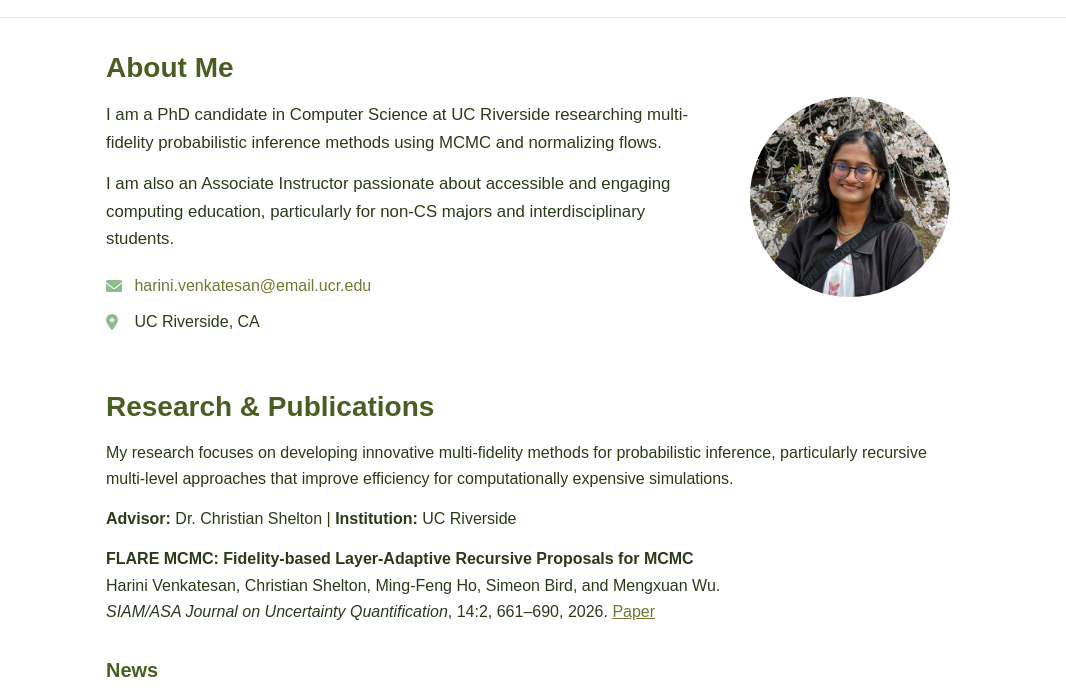
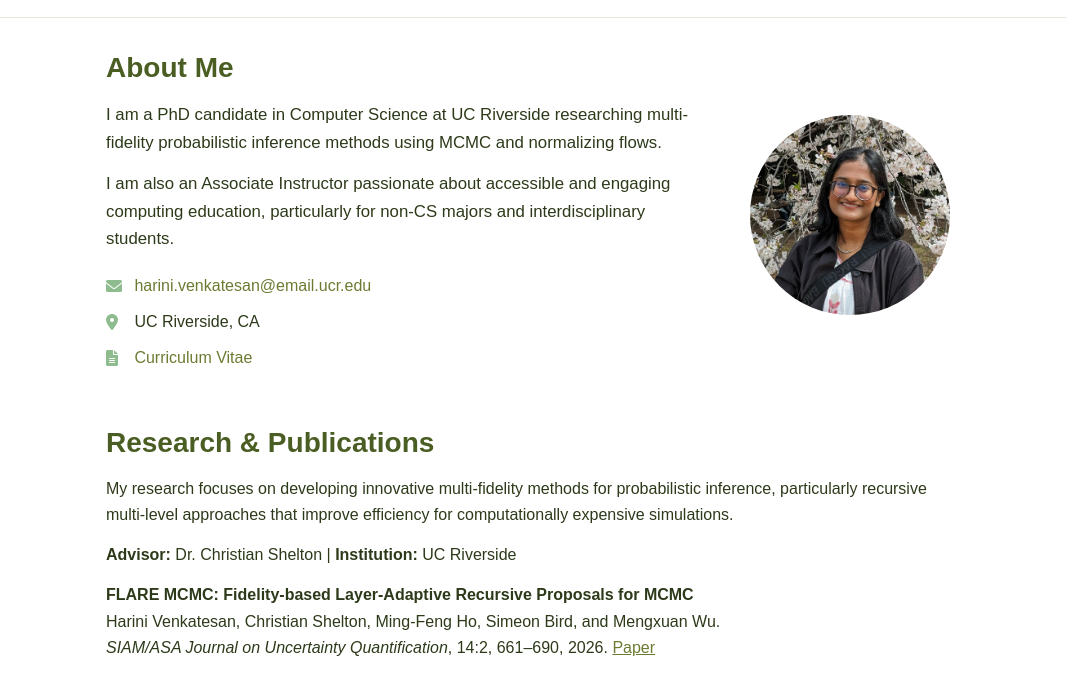
Before and after one commit to harini-venkatesan/harini-venkatesan.github.io, a plain HTML site: page index.html in a window 1280 px wide. Shown: the part 110-800 px from the top of the page, without its empty margins (107-1173 px from the left). Drawn offline with Linux system fonts and the light colour scheme.

Commit message:
added CV

```diff
--- a/index.html
+++ b/index.html
@@ -67,6 +67,11 @@
             <div class="contact-item">
               <i class="fas fa-map-marker-alt"></i>
               <span>UC Riverside, CA</span>
+            </div>
+
+            <div class="contact-item">
+              <i class="fas fa-file-lines"></i>
+              <a href="assets/CV.pdf" target="_blank">Curriculum Vitae</a>
             </div>
 
           </div>
```
Also changed, not shown: 1 other file.
